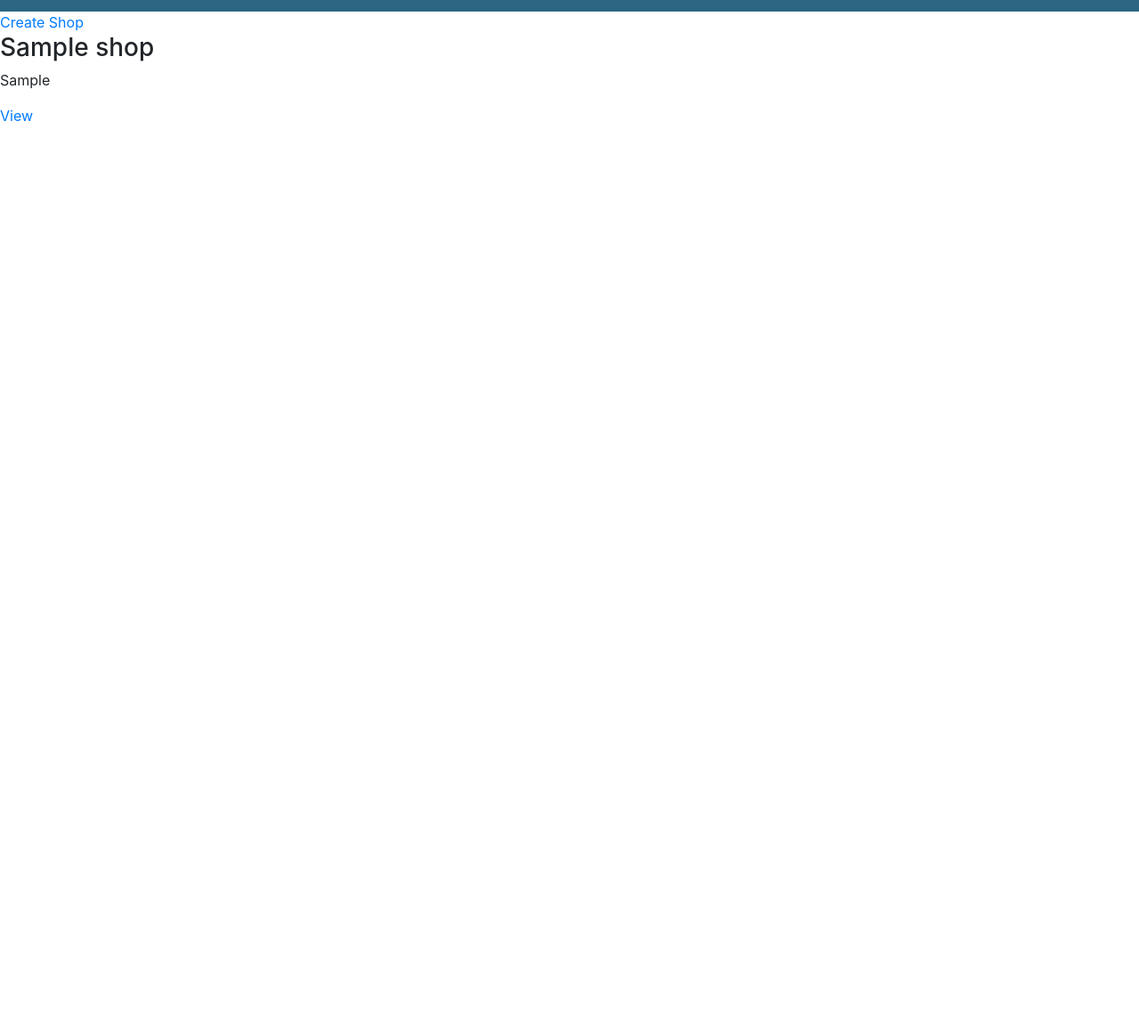
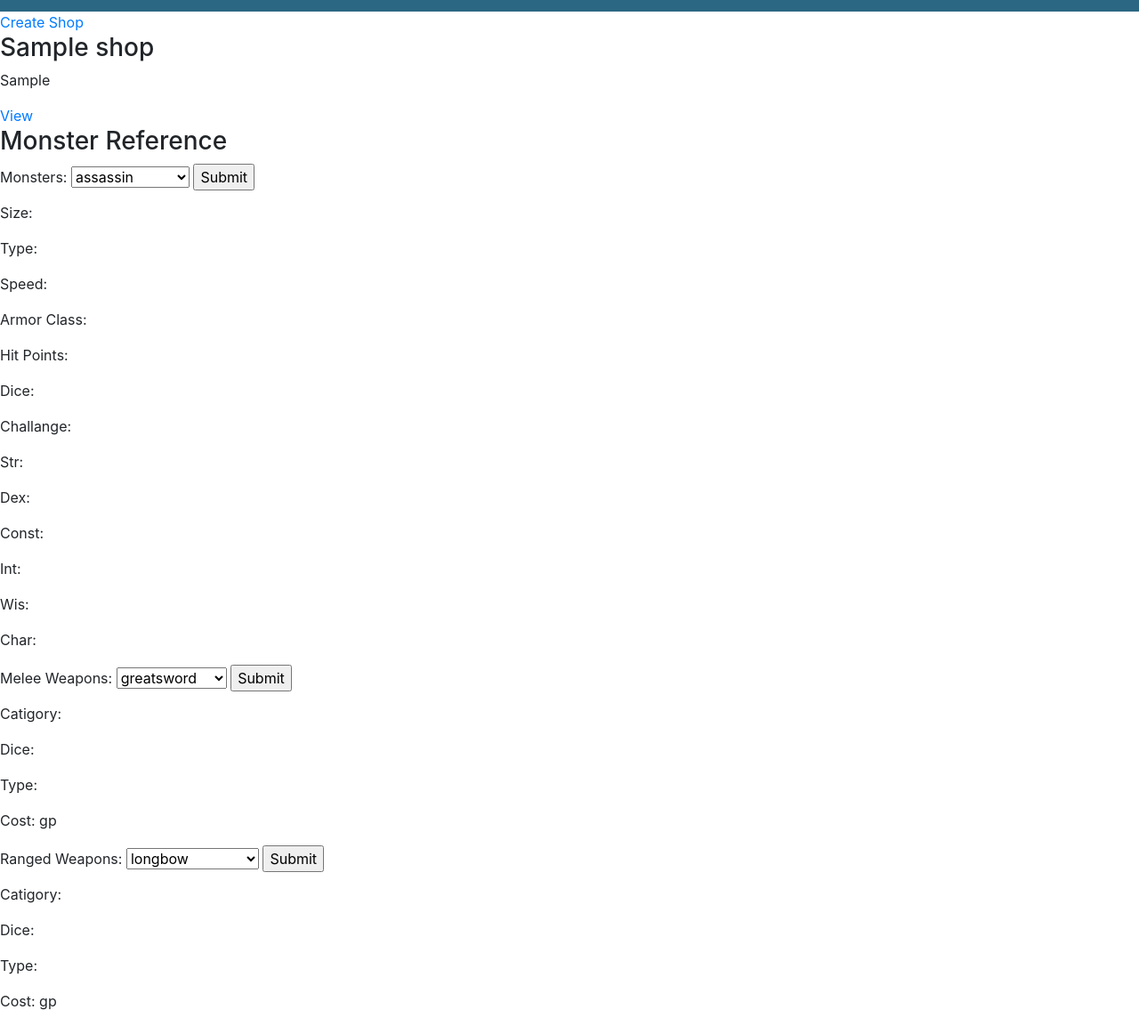
Before and after one commit to tjmer/capstone, a Flask app: page /reference in a window 1280 px wide. Shown: the part 93-1246 px from the top of the page at 89% size. Before the commit the page ends 229 px from the top, so only its background shows below. Run offline with Flask 2, Linux system fonts and the light colour scheme; tables that the repository leaves empty hold one stand-in row (values such as "Sample post"); some libraries are stand-ins or nearby versions; some web fonts are replaced.

Commit message:
added api references

```diff
--- a/the_assistant/routes.py
+++ b/the_assistant/routes.py
@@ -4,6 +4,8 @@
 from the_assistant.models import User, Character, Monster, Shop
 from the_assistant.forms import RegistrationForm, LoginForm, UpdateAccountForm, CreateCharacter, CreateMonster, CreateShop
 from flask_login import login_user, current_user, logout_user, login_required
+import requests
+import json
 import secrets
 import os
 
@@ -197,10 +199,105 @@
     flash('Monster has been deleted!', 'success')
     return redirect(url_for('battle'))
 
-@app.route('/reference')
+@app.route('/reference', methods=['GET', 'POST'])
 def reference():
+    melee = ["greatsword", "longsword", "shortsword", "scimitar", "rapier", "dagger", "sickle",
+            "handaxe","battleaxe", "greataxe", "light-hammer", "warhammer", "club", "greatclub",
+            "flail", "glaive", "halberd", "spear", "lance", "pike", "war-pick", "trident", "javelin", "maul",
+            "morningstar", "mace", "quarterstaff"]
+
+    ranged = ["longbow", "shortbow", "crossbow-hand", "crossbow-light", "crossbow-heavy", "sling", "blowgun", "dart"]
+
+    monsters = ["assassin", 'bandit', 'bandit-captain', 'black-bear', 'boar', 'bugbear', 'centaur', 'commoner', 'cult-fanatic',
+                'cultist', 'dire-wolf', 'dryad', 'ghast', 'ghost', 'giant-rat', 'gnoll', 'goblin', 'gorgon', 'griffon',
+                'guard', 'hawk', 'hobgoblin', 'hydra', 'knight', 'kobold', 'lich', 'lion', 'lizard', 'lizardfolk', 'mage',
+                'medusa', 'mimic', 'minotaur', 'noble', 'ogre', 'orc', 'priest', 'rat', 'raven', 'riding-horse', 'roc',
+                ]
     shops = Shop.query.all()
-    return render_template('references.html', title='References', shops=shops)
+    wname = ''
+    wcat = ''
+    wdice = ''
+    wdtype = ''
+    wcost = ''
+
+    rname = ''
+    rcat = ''
+    rdice = ''
+    rdtype = ''
+    rcost = ''
+
+    mname = ''
+    msize = ''
+    mtype = ''
+    mspeed = ''
+    mac = ''
+    mhp = ''
+    mdice = ''
+    mstr = ''
+    mdex = ''
+    mconst = ''
+    mint = ''
+    mwis = ''
+    mchar = ''
+    mchallenge = ''
+
+    if request.method == 'POST':
+        meleew = request.form.get('melee', None)
+        rangew = request.form.get('ranged', None)
+        monsterw = request.form.get('monster', None)
+
+        if meleew != None:
+            req = requests.get(f'https://www.dnd5eapi.co/api/equipment/{meleew}')
+            data = json.loads(req.content)
+            wname = data['name']
+            wcat = data['weapon_category']
+            wdice = data['damage']['damage_dice']
+            wdtype = data['damage']['damage_type']['name']
+            wcost = data['cost']['quantity']
+            return render_template('references.html', title='References', shops=shops, range=ranged, melee=melee, monsters=monsters, wname=wname, wcat=wcat, wdice=wdice, wdtype= wdtype, wcost=wcost,
+                                   rname=rname, rcat=rcat, rdice=rdice, rdtype=rdtype, rcost=rcost, mname=mname,
+                                   msize=msize, mtype=mtype, mspeed=mspeed, mac=mac, mhp=mhp, mdice=mdice, mstr=mstr, mdex=mdex, mconst=mconst, mint=mint,
+                                   mwis=mwis, mchar=mchar, mchallenge=mchallenge)
+
+        elif rangew != None:
+            req = requests.get(f'https://www.dnd5eapi.co/api/equipment/{rangew}')
+            data = json.loads(req.content)
+            rname = data['name']
+            rcat = data['weapon_category']
+            rdice = data['damage']['damage_dice']
+            rdtype = data['damage']['damage_type']['name']
+            rcost = data['cost']['quantity']
+            return render_template('references.html', title='References', shops=shops, range=ranged, melee=melee, monsters=monsters, wname=wname, wcat=wcat, wdice=wdice, wdtype= wdtype, wcost=wcost,
+                                   rname=rname, rcat=rcat, rdice=rdice, rdtype=rdtype, rcost=rcost, mname=mname,
+                                   msize=msize, mtype=mtype, mspeed=mspeed, mac=mac, mhp=mhp, mdice=mdice, mstr=mstr, mdex=mdex, mconst=mconst, mint=mint,
+                                   mwis=mwis, mchar=mchar, mchallenge=mchallenge)
+
+        elif monsterw != None:
+            req = requests.get(f'https://www.dnd5eapi.co/api/monsters/{monsterw}')
+            data = json.loads(req.content)
+            mname = data['name']
+            msize = data['size']
+            mtype = data['type']
+            mspeed = data['speed']['walk']
+            mac = data['armor_class']
+            mhp = data['hit_points']
+            mdice = data['hit_dice']
+            mstr = data['strength']
+            mdex = data['dexterity']
+            mconst = data['constitution']
+            mint = data['intelligence']
+            mwis = data['wisdom']
+            mchar = data['charisma']
+            mchallenge = data['challenge_rating']
+            return render_template('references.html', title='References', shops=shops, range=ranged, melee=melee, monsters=monsters, wname=wname, wcat=wcat, wdice=wdice, wdtype= wdtype, wcost=wcost,
+                                   rname=rname, rcat=rcat, rdice=rdice, rdtype=rdtype, rcost=rcost, mname=mname,
+                                   msize=msize, mtype=mtype, mspeed=mspeed, mac=mac, mhp=mhp, mdice=mdice, mstr=mstr, mdex=mdex, mconst=mconst, mint=mint,
+                                   mwis=mwis, mchar=mchar, mchallenge=mchallenge)
+
+    return render_template('references.html', title='References', shops=shops, range=ranged, melee=melee, monsters=monsters, wname=wname, wcat=wcat, wdice=wdice, wdtype= wdtype, wcost=wcost,
+                           rname=rname, rcat=rcat, rdice=rdice, rdtype=rdtype, rcost=rcost, mname=mname,
+                           msize=msize, mtype=mtype, mspeed=mspeed, mac=mac, mhp=mhp, mdice=mdice, mstr=mstr, mdex=mdex, mconst=mconst, mint=mint,
+                           mwis=mwis, mchar=mchar, mchallenge=mchallenge)
 
 @app.route('/createshop', methods=['GET', 'POST'])
 def createshop():
--- a/the_assistant/templates/references.html
+++ b/the_assistant/templates/references.html
@@ -16,4 +16,80 @@
             </div>
         {% endfor %}
 </section>
+<section>
+    <div>
+        <h3>Monster Reference</h3>
+    </div>
+    <div>
+        <form id="form1" action="{{ url_for('reference') }}" method="POST" enctype="multipart/form-data">
+            <label for="monster">Monsters:</label>
+            <select id="monster-menu" name="monster">
+                {% for monst in monsters %}
+                <option value="{{ monst }}">{{ monst }}</option>
+                {% endfor %}
+            </select>
+            <input type="submit" value="Submit">
+        </form>
+    </div>
+    <div>
+        <h2>{{ mname }}</h2>
+        <p>Size: {{ msize }}</p>
+        <p>Type: {{ mtype }}</p>
+        <p>Speed: {{ mspeed }}</p>
+        <p>Armor Class: {{ mac }}</p>
+        <p>Hit Points: {{ mhp }}</p>
+        <p>Dice: {{ mdice }}</p>
+        <p>Challange: {{ mchallenge }}</p>
+        <div>
+            <div>
+                <p>Str: {{ mstr }}</p>
+                <p>Dex: {{ mdex }}</p>
+            </div>
+            <div>
+                <p>Const: {{ mconst }}</p>
+                <p>Int: {{ mint }}</p>
+            </div>
+            <div>
+                <p>Wis: {{ mwis }}</p>
+                <p>Char: {{ mchar }}</p>
+            </div>
+        </div>
+    </div>
+</section>
+<section class="weapons">
+    <form id="form1" action="{{ url_for('reference') }}" method="POST" enctype="multipart/form-data">
+        <label for='melee'>Melee Weapons:</label>
+        <select id="melee-select" name="melee">
+            {% for melees in melee %}
+            <option value='{{melees}}'>{{melees}}</option>
+            {% endfor %}
+        </select>
+        <input type="submit" value="Submit">
+    </form>
+    <section>
+        <h2>{{ wname }}</h2>
+        <p>Catigory: {{ wcat }}</p>
+        <p>Dice: {{ wdice }}</p>
+        <p>Type: {{ wdtype }}</p>
+        <p>Cost: {{ wcost }} gp</p>
+    </section>
+    <section id="ranged">
+        <form id="form1" action="{{ url_for('reference') }}" method="POST" enctype="multipart/form-data">
+            <label for="ranged">Ranged Weapons:</label>
+            <select id="ranged-select" name="ranged">
+                {% for ranged in range %}
+                <option value="{{ ranged }}">{{ ranged }}</option>
+                {% endfor %}
+            </select>
+            <input type="submit" value="Submit">
+        </form>
+        <section>
+            <h2>{{ rname }}</h2>
+        <p>Catigory: {{ rcat }}</p>
+        <p>Dice: {{ rdice }}</p>
+        <p>Type: {{ rdtype }}</p>
+        <p>Cost: {{ rcost }} gp</p>
+        </section>
+    </section>
+</section>
 {% endblock content %}
```
